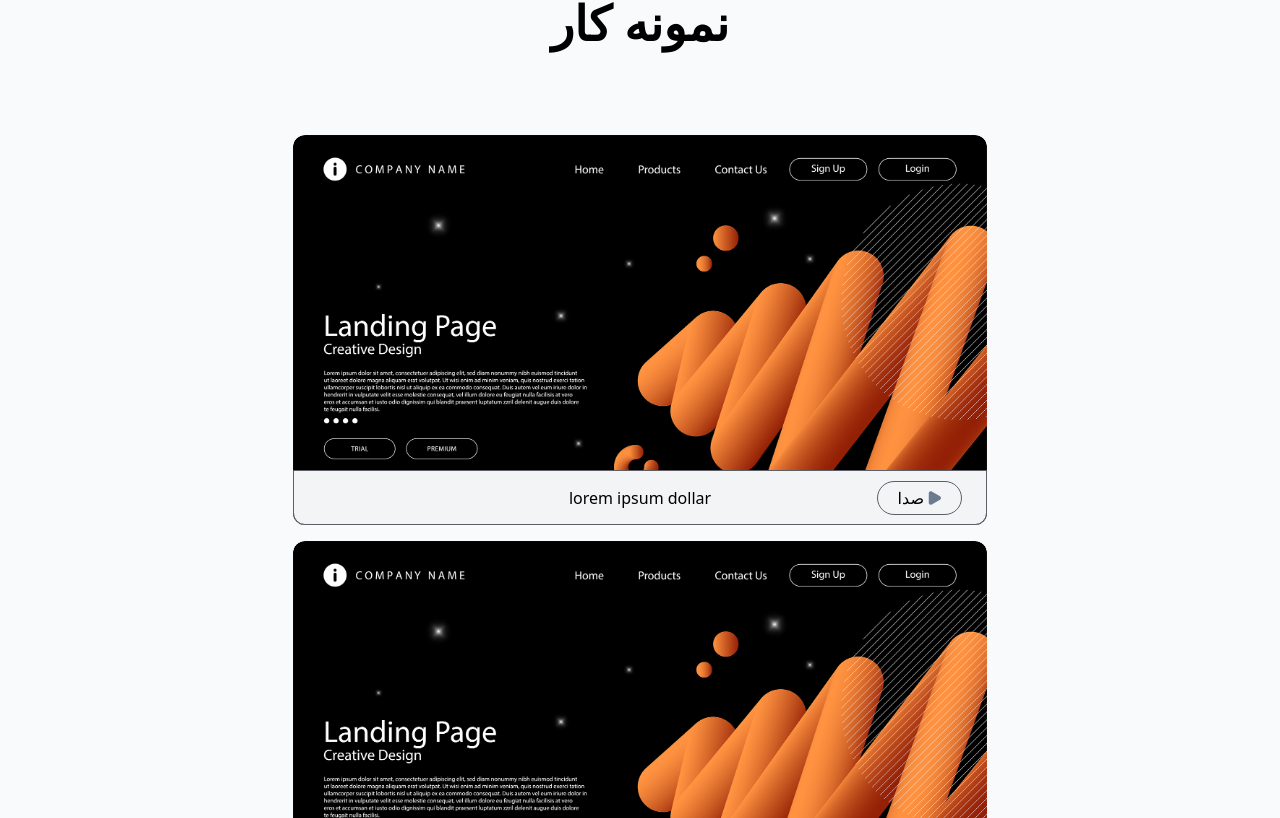
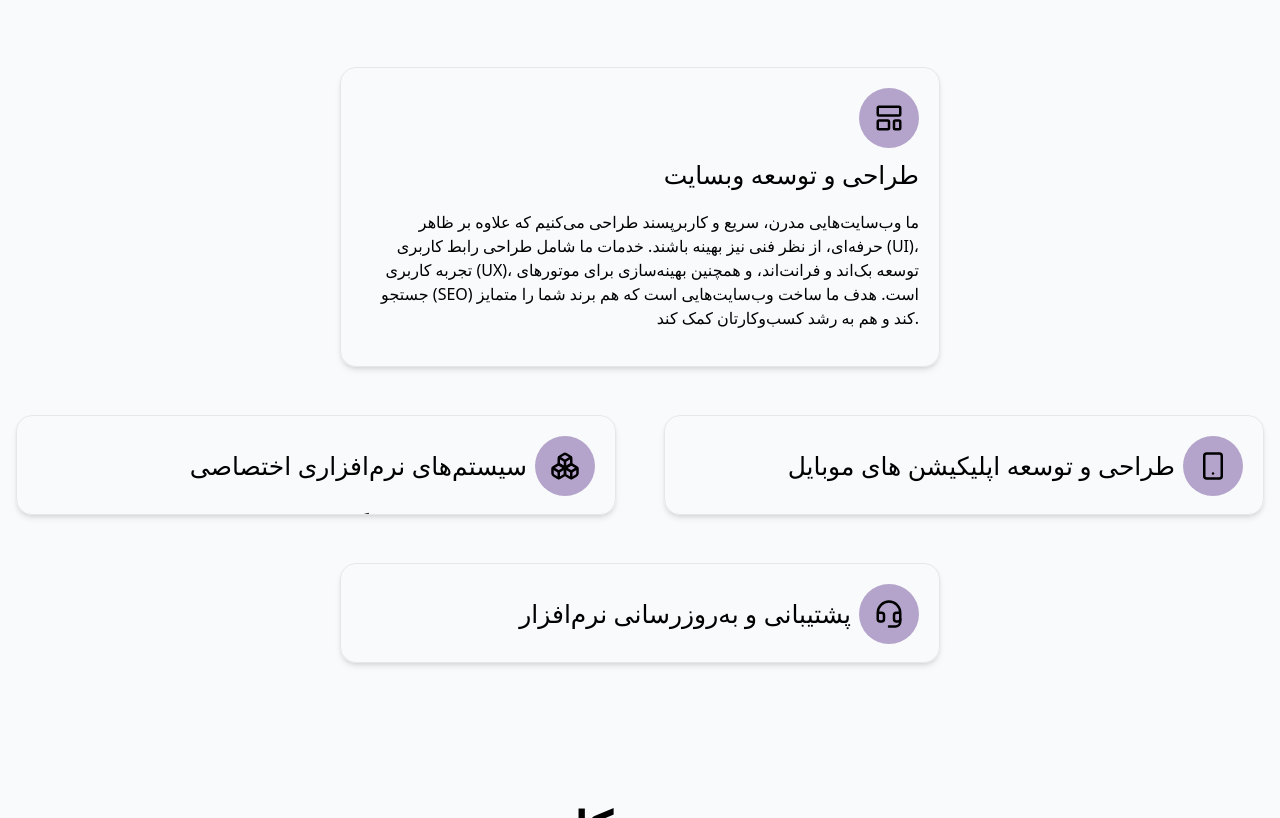
Before and after one commit to Ghostmaysam1/pinext, a React (Vite) app: page / in a window 1280 px wide. Shown: the part 1042-1860 px from the top of the page. Built offline with nearby package versions, Linux system fonts and the light colour scheme.

Commit message:
feat: Add `Services` section

```diff
--- /dev/null
+++ b/src/components/home/Services/Services.jsx
@@ -0,0 +1,42 @@
+import ServiceBox from "./components/serviceBox/ServiceBox"
+
+function Services() {
+    const services = {
+        web: {
+            icon: 'layout-template',
+            title: 'طراحی و توسعه وبسایت',
+            description: 'ما وب‌سایت‌هایی مدرن، سریع و کاربرپسند طراحی می‌کنیم که علاوه بر ظاهر حرفه‌ای، از نظر فنی نیز بهینه باشند. خدمات ما شامل طراحی رابط کاربری (UI)، تجربه کاربری (UX)، توسعه بک‌اند و فرانت‌اند، و همچنین بهینه‌سازی برای موتورهای جستجو (SEO) است. هدف ما ساخت وب‌سایت‌هایی است که هم برند شما را متمایز کند و هم به رشد کسب‌وکارتان کمک کند.'
+        },
+        mobile: {
+            icon: 'smartphone',
+            title: 'طراحی و توسعه اپلیکیشن های موبایل',
+            description: 'تیم ما اپلیکیشن‌های موبایل را برای اندروید و iOS به صورت کاملاً اختصاصی طراحی و توسعه می‌دهد. این اپلیکیشن‌ها بر اساس نیاز کسب‌وکار شما ساخته می‌شوند و از طراحی رابط کاربری حرفه‌ای، سرعت بالا، امنیت و قابلیت توسعه در آینده برخوردارند. ما از آخرین تکنولوژی‌ها برای ساخت اپلیکیشن‌هایی مقیاس‌پذیر و پایدار استفاده می‌کنیم.'
+        },
+        systems: {
+            icon: 'boxes',
+            title: 'سیستم‌های نرم‌افزاری اختصاصی',
+            description: 'اگر به نرم‌افزاری نیاز دارید که دقیقاً متناسب با فرایندهای کسب‌وکار شما باشد، ما راهکارهای اختصاصی ارائه می‌کنیم. این سیستم‌ها می‌توانند شامل اتوماسیون اداری، نرم‌افزارهای مدیریت پروژه، سیستم‌های حسابداری یا حتی پلتفرم‌های خاص صنعتی باشند. ما با تحلیل دقیق نیازهایتان، نرم‌افزاری طراحی می‌کنیم که کارایی شما را افزایش دهد و هزینه‌ها را کاهش دهد.'
+        },
+        update: {
+            icon: 'headset',
+            title: 'پشتیبانی و به‌روزرسانی نرم‌افزار',
+            description: 'توسعه نرم‌افزار پایان کار نیست. ما خدمات پشتیبانی، نگهداری و به‌روزرسانی نرم‌افزار را ارائه می‌دهیم تا مطمئن شوید سیستم‌های شما همیشه به‌روز، ایمن و پایدار باقی می‌مانند. تیم ما به صورت ۲۴/۷ آماده پاسخگویی و ارائه راهکار برای رفع مشکلات احتمالی است.'
+        }
+    }
+    return (
+        <div className="flex flex-col gap-12">
+            <div className="flex justify-center" >
+                <ServiceBox icon={services.web.icon} title={services.web.title} description={services.web.description} state={1} />
+            </div>
+            <div className=" flex justify-center gap-12">
+                <ServiceBox icon={services.systems.icon} title={services.systems.title} description={services.systems.description}  />
+                <ServiceBox icon={services.mobile.icon} title={services.mobile.title} description={services.mobile.description} />
+            </div>
+            <div className="flex justify-center" >
+                <ServiceBox icon={services.update.icon} title={services.update.title} description={services.update.description} />
+            </div>
+        </div>
+    )
+}
+
+export default Services
--- /dev/null
+++ b/src/components/home/Services/components/serviceBox/ServiceBox.jsx
@@ -0,0 +1,36 @@
+import { useState } from 'react'
+import { LayoutTemplate, Smartphone, Boxes, Headset } from "lucide-react";
+
+function ServiceBox({ icon, title, description, state }) {
+    const [isOpen, setIsOpen] = useState(state ? true : false);
+
+    function handleClick() {
+        setIsOpen(v => !v);
+    }
+
+    return (
+        <div
+            onClick={handleClick}
+            className={`shadow-md transition-all duration-100 ease-in-out overflow-hidden w-[600px] border border-[#9E9EA735] p-5 rounded-[16px] flex flex-col gap-4 ${isOpen ? 'h-[300px]' : 'h-[100px] cursor-pointer'
+                }`}>
+            <div className="flex justify-end gap-2 transition duration-300 ease-in-out items-center" style={isOpen ? { flexDirection: 'column-reverse', alignItems: 'flex-end' } : {}}>
+                <h4>{title}</h4>
+                <span className="w-[60px] h-[60px] flex justify-center items-center rounded-full bg-secondary">
+                    {
+                        icon == 'smartphone' ?
+                        <Smartphone size={30} /> : icon == 'boxes' ?
+                        <Boxes size={30} /> : icon == 'layout-template' ?
+                        <LayoutTemplate size={30} /> : icon == 'headset' ?
+                        <Headset size={30} /> : ''
+                    }
+                </span>
+            </div>
+            <div className="flex justify-end text-right">
+                <p>{description}</p>
+            </div>
+
+        </div>
+    )
+}
+
+export default ServiceBox;
--- a/src/views/HomeView.jsx
+++ b/src/views/HomeView.jsx
@@ -5,6 +5,7 @@ import QuoteBanner from "../components/home/quoteBanner/QuoteBanner.jsx"
 import Portfolio from "../components/home/portfolio/Portfolio.jsx"
 import Articles from "../components/home/Articles/Articles.jsx"
 import FAQ from "../components/home/FAQ/FAQ.jsx"
+import Services from "../components/home/Services/Services.jsx"
 
 function HomeView() {
     return (
@@ -16,7 +17,9 @@ function HomeView() {
             <ServicesButton />
             <span className="h-[20px] w-full block"></span>
             <QuoteBanner />
-            <span className="h-[50px] w-full block"></span>
+            <span className="h-[130px] w-full block"></span>
+            <Services />
+            <span className="h-[130px] w-full block"></span>
             <Portfolio />
             <span className="h-[150px] w-full block"></span>
             <Articles />
```
